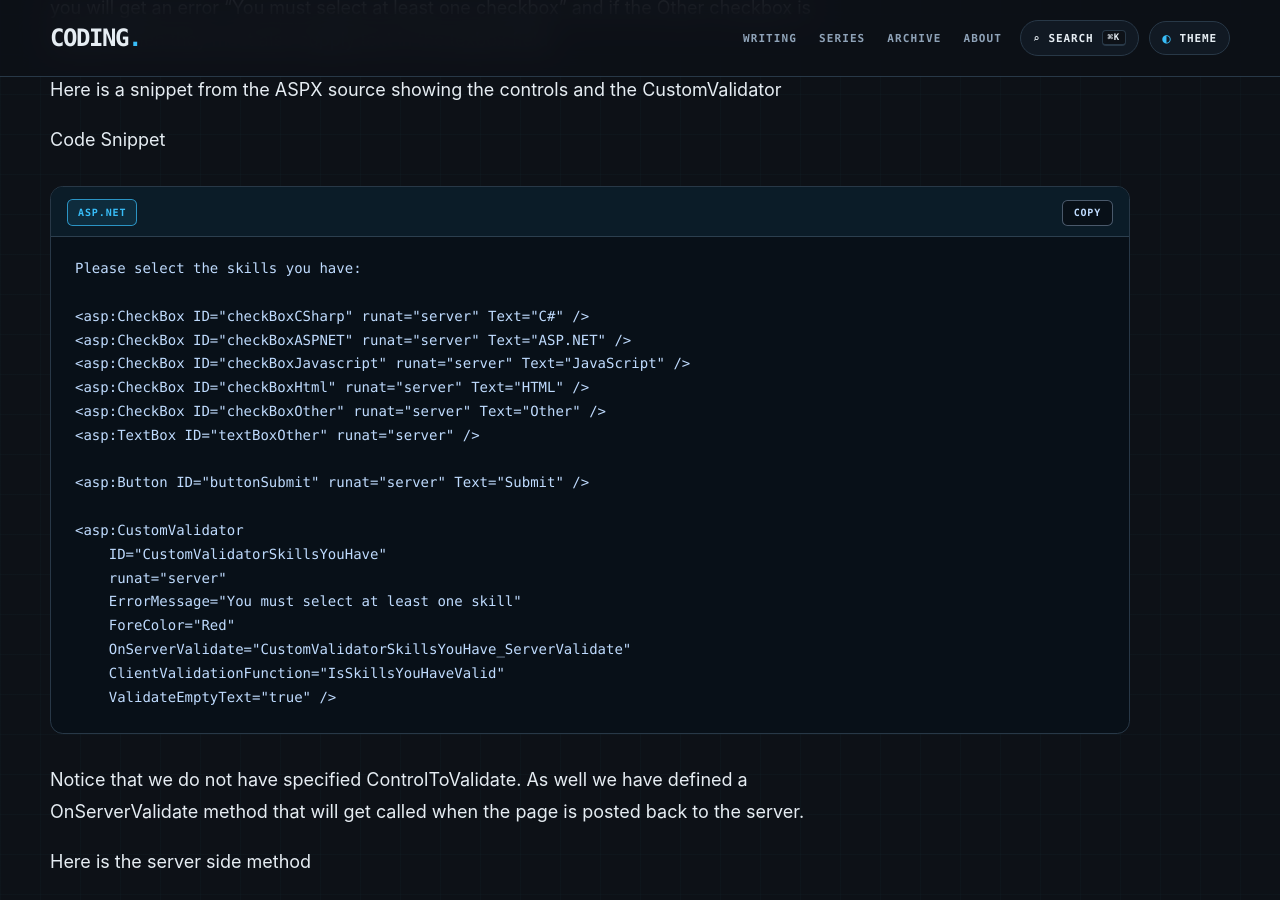
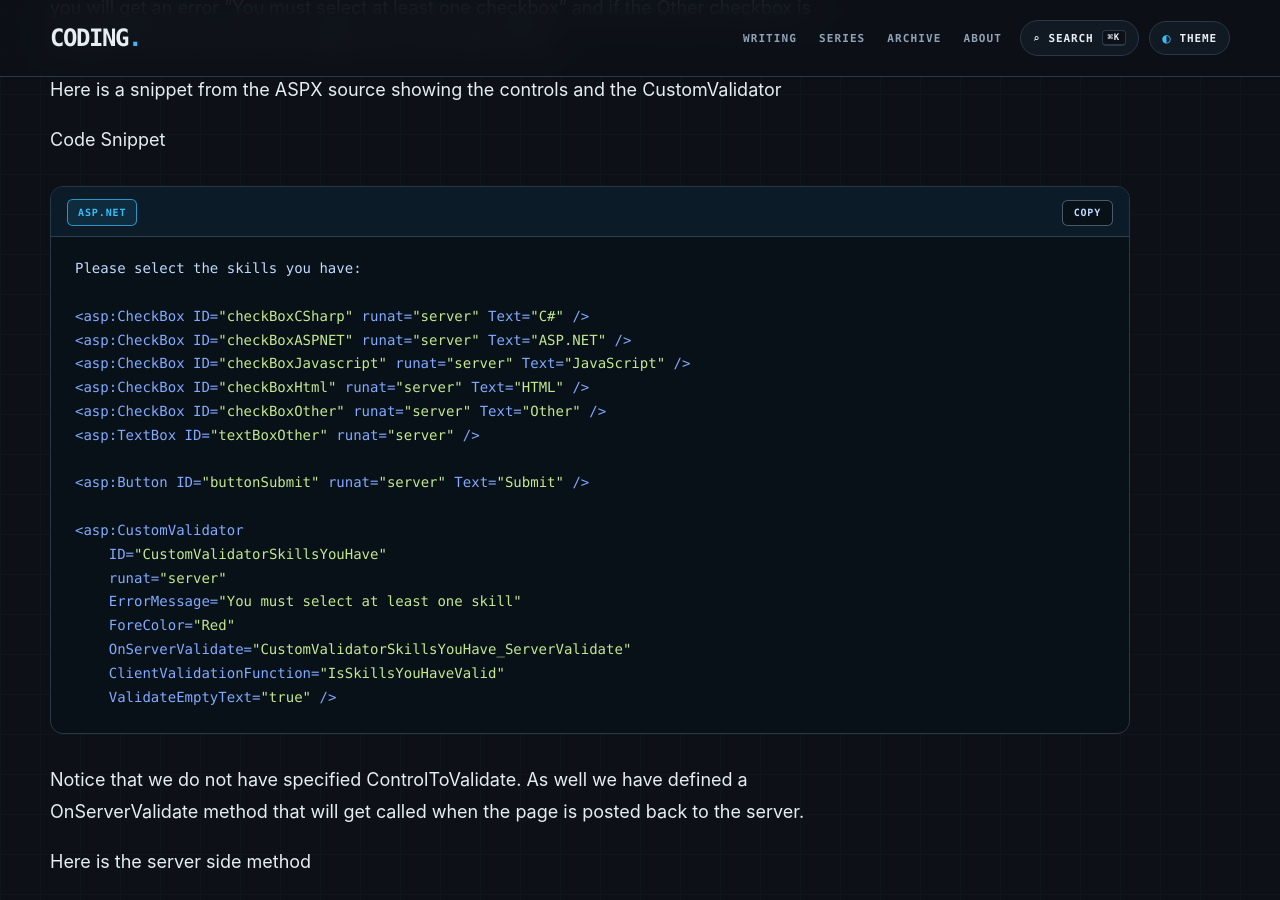
Before and after one commit to infoconex/coding-blog, a Jekyll site: the page built from post/2010/10/11/ASPNET-CustomValidator-that-validates-multiple-controls-using-both-Server-Side-and-Client-Side-scripting/index.md, in a window 1280 px wide and 900 px high, scrolled down 2146 px. Built offline with Jekyll 4.4.1, drawn with Linux system fonts in a browser that asks for light colours.

Commit message:
Highlight ASP.NET Web Forms sample with Rouge XML lexer and ASP.NET label

````diff
--- a/post/2010/10/11/ASPNET-CustomValidator-that-validates-multiple-controls-using-both-Server-Side-and-Client-Side-scripting/index.md
+++ b/post/2010/10/11/ASPNET-CustomValidator-that-validates-multiple-controls-using-both-Server-Side-and-Client-Side-scripting/index.md
@@ -37,7 +37,7 @@ Here is a snippet from the ASPX source showing the controls and the CustomValida
 
 Code Snippet
 
-```aspx
+```xml
 Please select the skills you have:
 
 <asp:CheckBox ID="checkBoxCSharp" runat="server" Text="C#" />
@@ -58,6 +58,7 @@ Please select the skills you have:
     ClientValidationFunction="IsSkillsYouHaveValid"
     ValidateEmptyText="true" />
 ```
+{: data-lang="aspx" }
 
 Notice that we do not have specified ControlToValidate. As well we have defined a OnServerValidate method that will get called when the page is posted back to the server.
 
````
